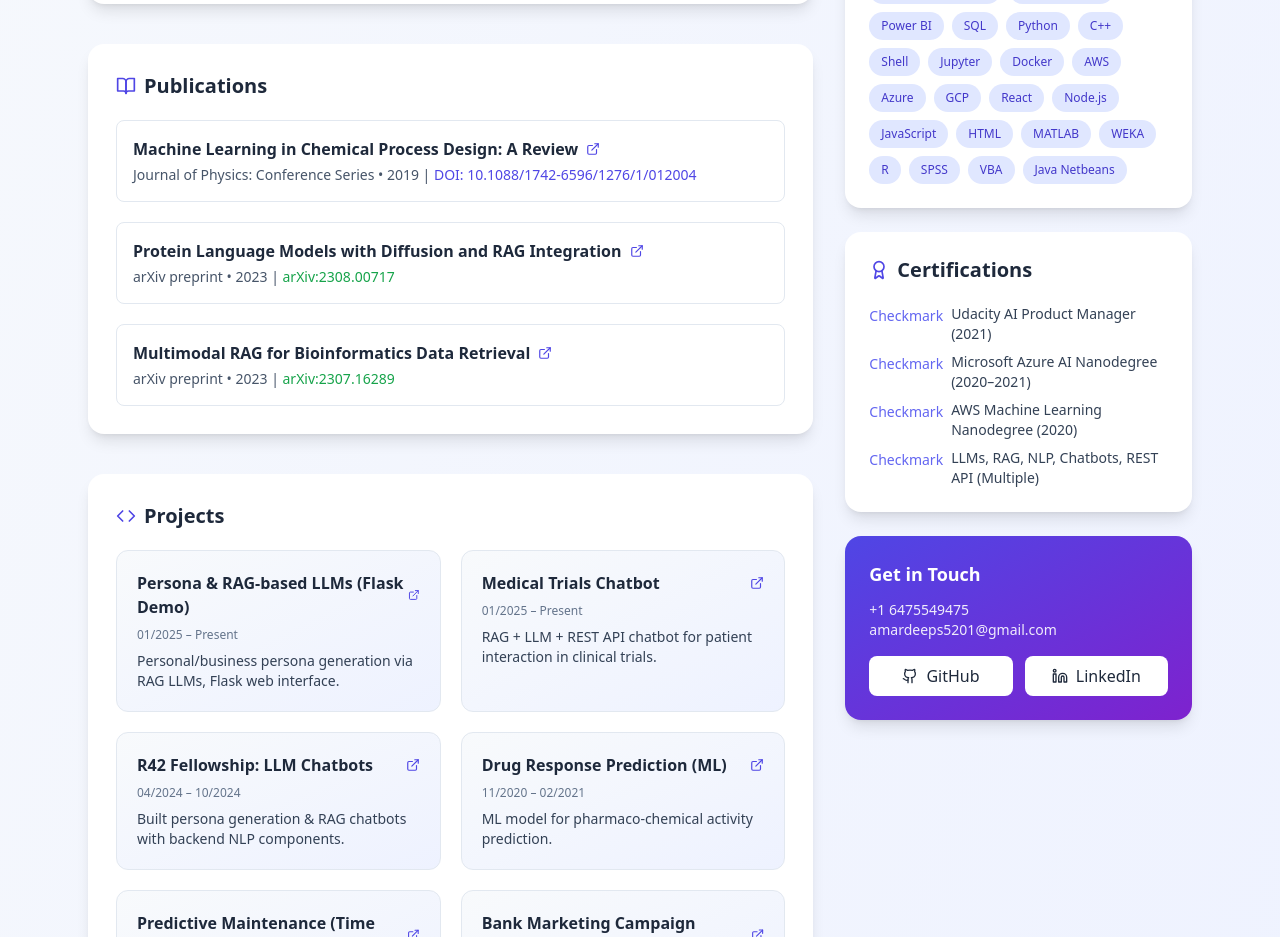
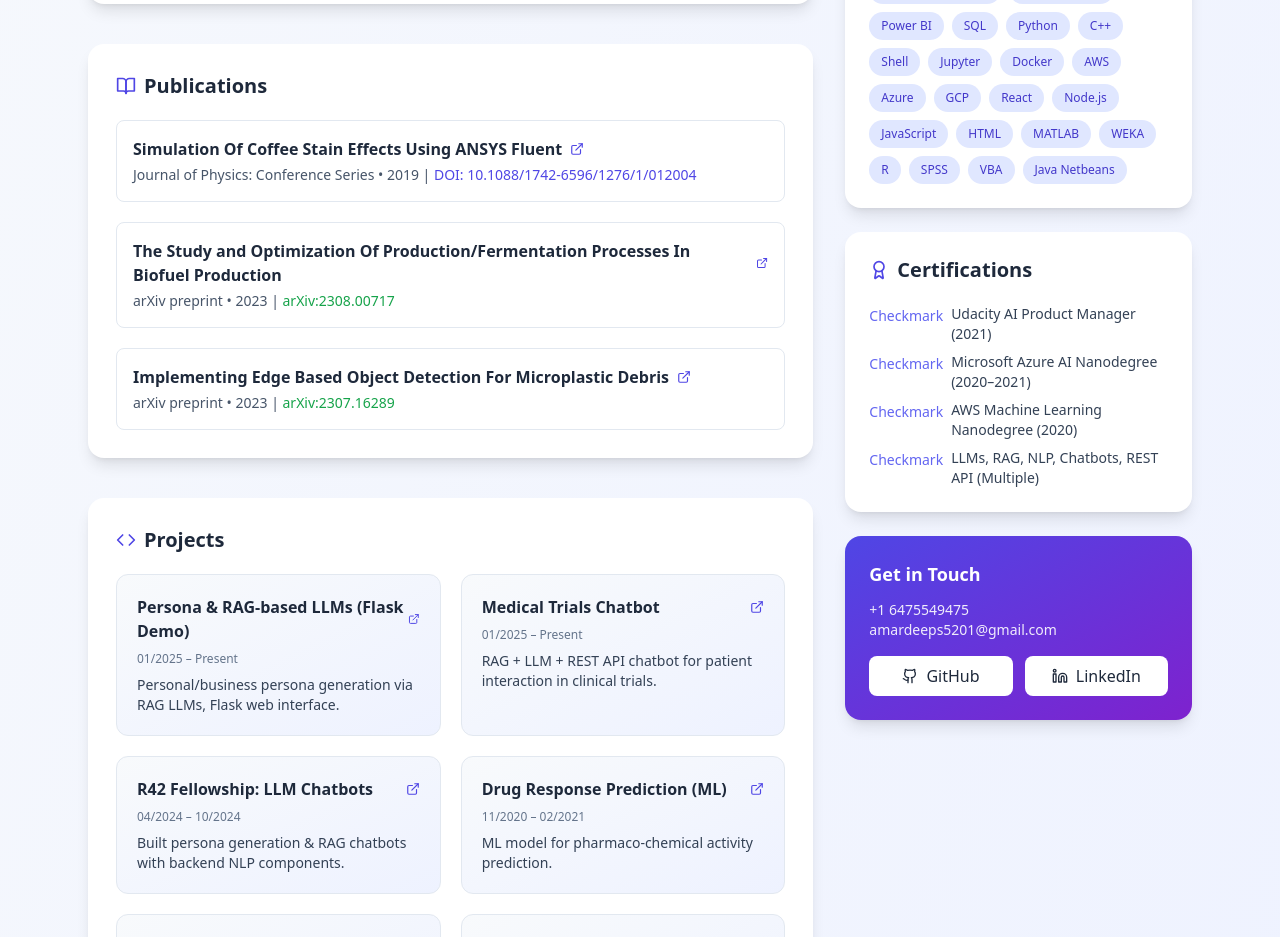
Before and after one commit to AmDeep/AmDeep.github.io, a React (Vite) app: page / in a window 1280 px wide. Shown: the part 1740-2677 px from the top of the page. Built offline with nearby package versions, Linux system fonts and the light colour scheme.

Commit message:
Update App.jsx

```diff
--- a/src/App.jsx
+++ b/src/App.jsx
@@ -179,7 +179,7 @@ const data = {
   ],
   publications: [
     {
-      title: 'Machine Learning in Chemical Process Design: A Review',
+      title: 'Simulation Of Coffee Stain Effects Using ANSYS Fluent',
       journal: 'Journal of Physics: Conference Series',
       year: '2019',
       doi: '10.1088/1742-6596/1276/1/012004',
@@ -187,7 +187,7 @@ const data = {
       arxiv: null
     },
     {
-      title: 'Protein Language Models with Diffusion and RAG Integration',
+      title: 'The Study and Optimization Of Production/Fermentation Processes In Biofuel Production',
       journal: 'arXiv preprint',
       year: '2023',
       doi: null,
@@ -195,7 +195,7 @@ const data = {
       arxiv: '2308.00717'
     },
     {
-      title: 'Multimodal RAG for Bioinformatics Data Retrieval',
+      title: 'Implementing Edge Based Object Detection For Microplastic Debris',
       journal: 'arXiv preprint',
       year: '2023',
       doi: null,
```
